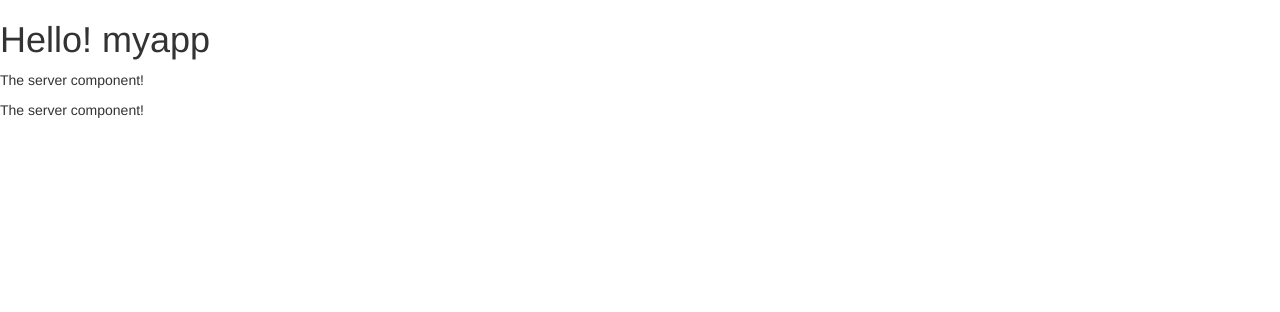
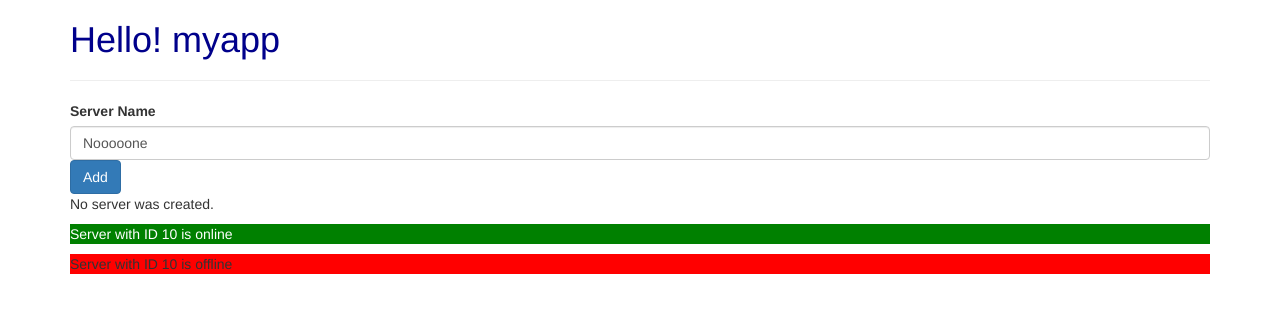
Before and after one commit to booobi/Angular8tutorialAppNoNgrx, an Angular app: page / in a window 1280 px wide. Shown: the top 312 px of the page. Built offline with nearby package versions, Linux system fonts and the light colour scheme.

Commit message:
finish basics module

```diff
--- a/src/app/app.component.css
+++ b/src/app/app.component.css
@@ -0,0 +1,3 @@
+h1 {
+    color:darkblue;
+}
--- a/src/app/app.component.html
+++ b/src/app/app.component.html
@@ -1,2 +1,9 @@
-<h1>Hello! {{title}}</h1>
-<app-servers></app-servers>
+<div class="container">
+    <div class="row">
+        <div class="col-xs-12">
+            <h1>Hello! {{title}}</h1>
+            <hr>
+            <app-servers></app-servers>
+        </div>
+    </div>
+</div>
--- a/src/app/app.module.ts
+++ b/src/app/app.module.ts
@@ -1,5 +1,6 @@
 import { BrowserModule } from '@angular/platform-browser';
 import { NgModule } from '@angular/core';
+import { FormsModule } from '@angular/forms'
 
 import { AppComponent } from './app.component';
 import { ServerComponent } from './server/server.component';
@@ -12,7 +13,8 @@ import { ServersComponent } from './servers/servers.component'
     ServersComponent
   ],
   imports: [
-    BrowserModule
+    BrowserModule,
+    FormsModule
   ],
   providers: [],
   bootstrap: [AppComponent]
--- a/src/app/server/server.component.html
+++ b/src/app/server/server.component.html
@@ -1 +1,4 @@
-<p>The server component!</p>
+<p
+    [ngStyle]="{backgroundColor: getColor()}"
+    [ngClass]="{ online: serverStatus === 'online'}"
+>Server with ID {{ serverId }} is {{ serverStatus }}</p>
--- a/src/app/server/server.component.ts
+++ b/src/app/server/server.component.ts
@@ -2,8 +2,21 @@ import { Component } from "@angular/core";
 
 @Component({
     selector: 'app-server',
-    templateUrl: './server.component.html'
+    templateUrl: './server.component.html',
+    styles: [`
+        .online {
+            color: white
+        }
+    `]
 })
 export class ServerComponent {
+    constructor(){
+        this.serverStatus = Math.random() > 0.5 ? 'online' : 'offline';
+    }
 
+    getColor(){
+        return this.serverStatus == 'online' ? 'green' : 'red';
+    }
+    serverId: number = 10;
+    serverStatus: string = 'offline'
 }
--- a/src/app/servers/servers.component.html
+++ b/src/app/servers/servers.component.html
@@ -1,2 +1,13 @@
-<app-server></app-server>
-<app-server></app-server>
+<label>Server Name</label>
+<!-- <input type="text" [value]="serverName" (input)="onUpdateServerName($event)"> -->
+<input type="text" class="form-control" [(ngModel)]="serverName">
+<!-- <p>{{serverName}}</p> -->
+<button (click)="onCreateServer()" class="btn btn-primary" [disabled]="!allowNewServer">Add</button>
+<!-- <p>{{allowNewServer}}</p> -->
+<p *ngIf="serverCreated else noServer">Server is created. server name : {{serverName}}</p>
+<ng-template #noServer>
+    <p>
+    No server was created.
+    </p>
+</ng-template>
+<app-server *ngFor="let server of servers"></app-server>
--- a/src/app/servers/servers.component.ts
+++ b/src/app/servers/servers.component.ts
@@ -6,10 +6,26 @@ import { Component, OnInit } from '@angular/core';
   styleUrls: ['./servers.component.css']
 })
 export class ServersComponent implements OnInit {
+  allowNewServer = false;
+  serverCreationStatus = "No server was created";
+  serverName = 'Nooooone';
+  serverCreated = false;
+  servers = ['TestServer', 'TestServer 2'];
 
-  constructor() { }
+  constructor() {
+    setTimeout(()=> { this.allowNewServer = true } ,2000)
+   }
 
   ngOnInit() {
   }
 
+  onCreateServer(){
+    this.servers.push(this.serverName);
+    this.serverCreationStatus = "server with name " + this.serverName + " was created!";
+    this.serverCreated = true;
+  }
+
+  onUpdateServerName(event){
+    this.serverName = event.target.value;
+  }
 }
```
